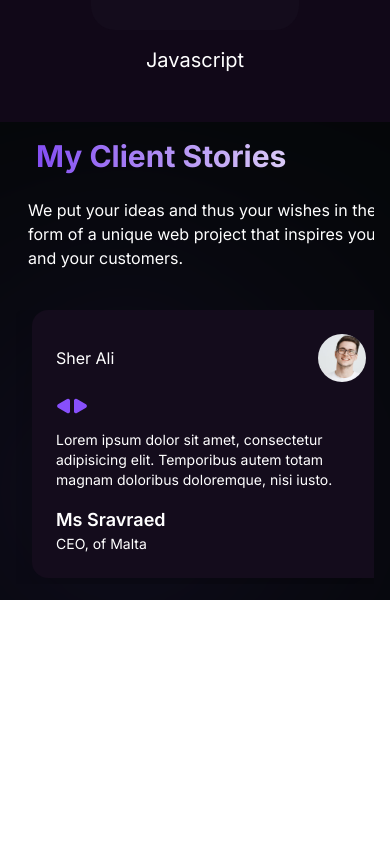
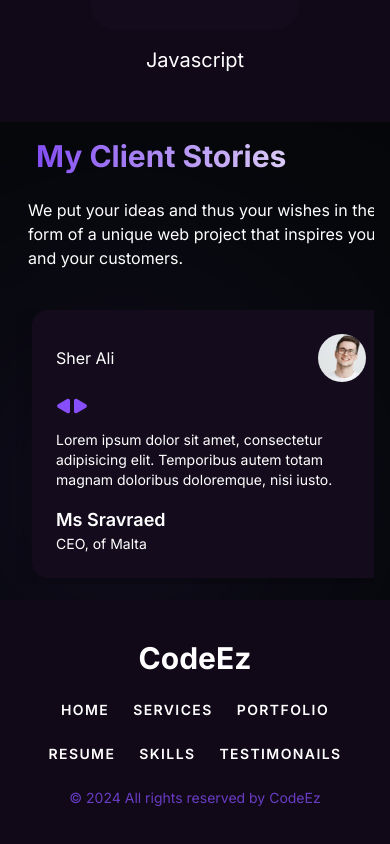
Before and after one commit to SherMuhammadgithub/my-portfolio, a Next.js app: page / in a window 390 px wide. Shown: the part 6965-7809 px from the top of the page. Before the commit the page ends 7565 px from the top, so only its background shows below. Built offline with nearby package versions, Linux system fonts and the light colour scheme.

Commit message:
Add Footer component to Home page

```diff
--- a/src/app/page.js
+++ b/src/app/page.js
@@ -7,6 +7,7 @@ import RecentWroks from "@/sections/RecentWroks";
 import Resume from "@/sections/Resume";
 import Skills from "@/sections/Skills";
 import Testimonials from "@/sections/Testimonials";
+import Footer from "@/components/Footer";
 
 export default function Home() {
   return (
@@ -19,6 +20,7 @@ export default function Home() {
         <Resume />
         <Skills />
         <Testimonials />
+        <Footer />
       </>
     </>
   );
--- /dev/null
+++ b/src/components/Footer.jsx
@@ -0,0 +1,50 @@
+import React from "react";
+import { Link } from "react-scroll";
+export default function Footer() {
+  return (
+    <section className="bg-[#110818] text-white p-10 flex justify-center items-center">
+      <div className="containe space-y-6">
+        <div className="header text-center">
+          <h1 className="text-3xl md:text-4xl font-bold">CodeEz</h1>
+        </div>
+        <div className="links">
+          <ul className="text-sm font-semibold flex flex-wrap justify-center items-center uppercase tracking-widest gap-6">
+            <li className="inline-block cursor-pointer ">
+              <Link to="home" smooth={true} duration={500}>
+                Home
+              </Link>
+            </li>
+            <li className="inline-block cursor-pointer">
+              <Link to="services" smooth={true} duration={500}>
+                Services
+              </Link>
+            </li>
+            <li className="inline-block cursor-pointer">
+              <Link to="portfolio" smooth={true} duration={500}>
+                Portfolio
+              </Link>
+            </li>
+            <li className="inline-block cursor-pointer">
+              <Link to="Resume" smooth={true} duration={500}>
+                Resume
+              </Link>
+            </li>
+            <li className="inline-block cursor-pointer">
+              <Link to="skills" smooth={true} duration={500}>
+                skills
+              </Link>
+            </li>
+            <li className="inline-block cursor-pointer">
+              <Link to="testimonails" smooth={true} duration={500}>
+                testimonails
+              </Link>
+            </li>
+          </ul>
+        </div>
+        <div className="footer text-center text-sm text-[#693dc3]">
+          <p>&copy; 2024 All rights reserved by CodeEz</p>
+        </div>
+      </div>
+    </section>
+  );
+}
```
